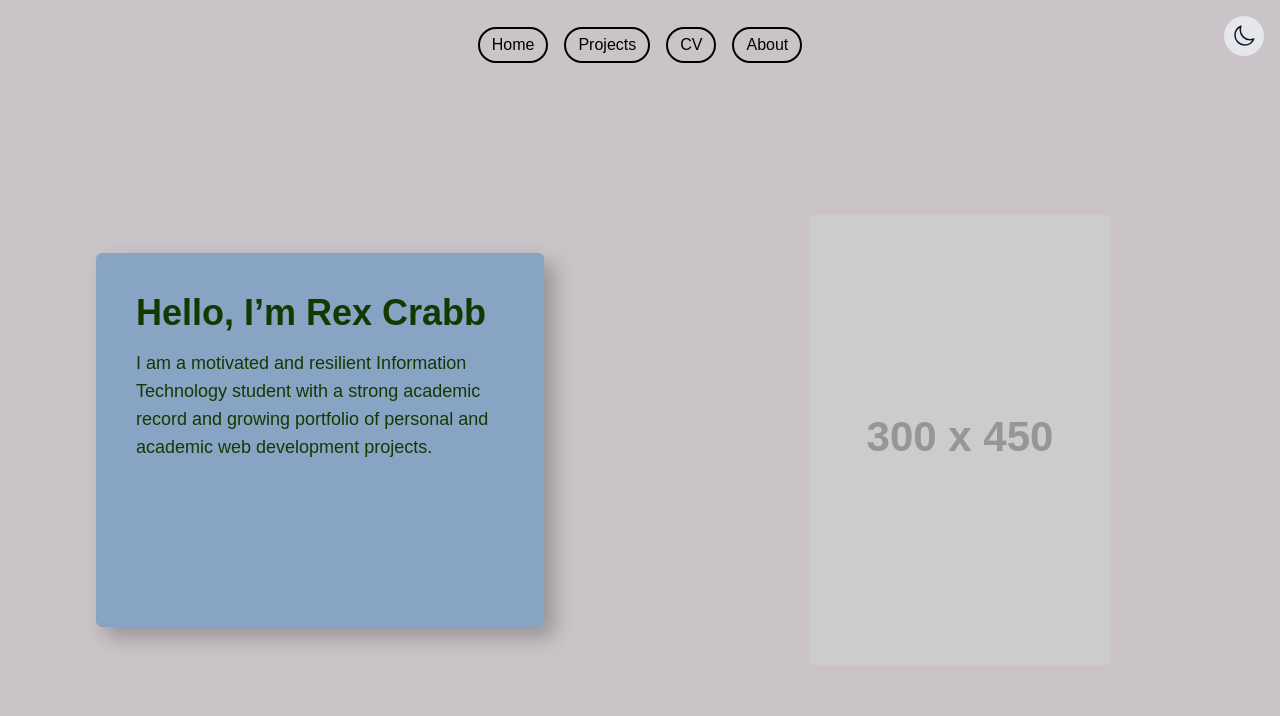
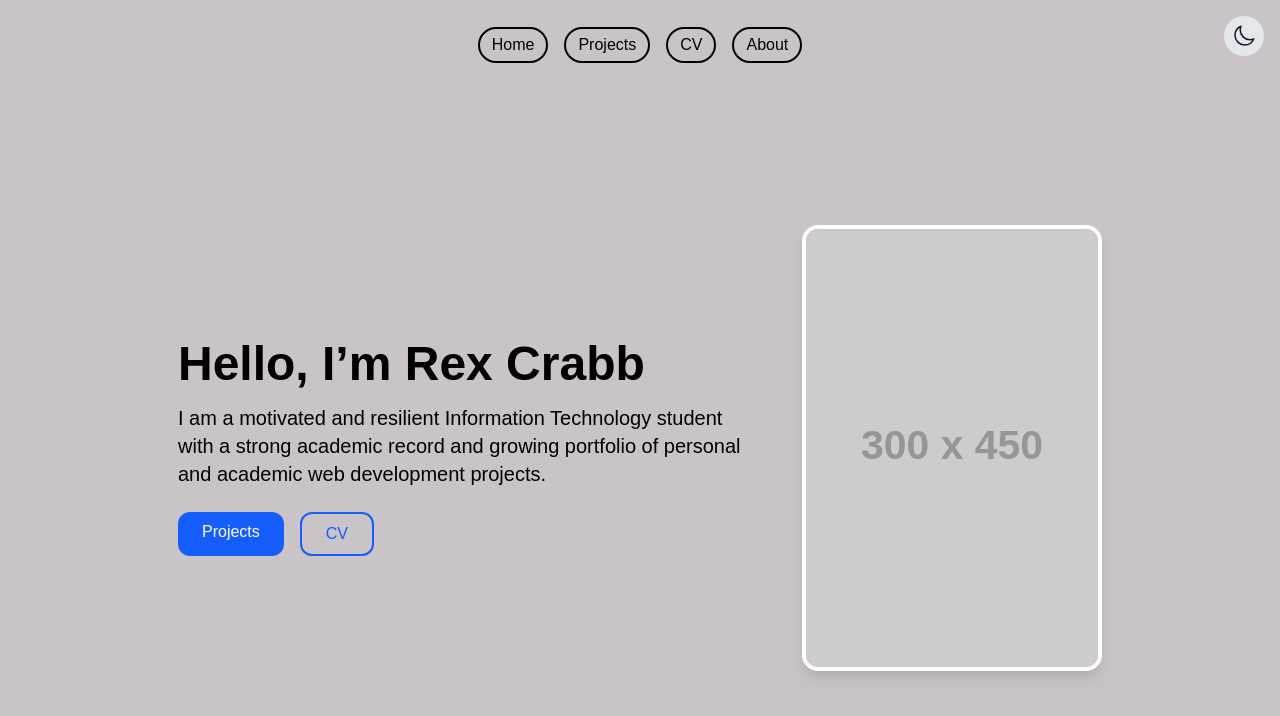
Before and after one commit to CrabbRex/my-cv-site, a Next.js app: page / in a window 1280 px wide. Shown: the top 716 px of the page. Built offline with nearby package versions, Linux system fonts and the light colour scheme.

Commit message:
Landing page basic redesign.

```diff
--- a/src/app/page.tsx
+++ b/src/app/page.tsx
@@ -4,29 +4,29 @@ import Image from 'next/image';
 
 export default function Home() {
   return (
-    <main className="flex h-screen pt-20">
+    <main className="min-h-screen pt-24 px-6 flex flex-col md:flex-row items-center justify-center gap-12 text-center md:text-left">
       {/* Left Side - Text Box */}
-      <section className="w-1/2 flex items-center justify-center bg-[var(--color-background)] p-12 overflow-auto">
-        <div className="max-w-md min-h-[60%] text-left bg-[var(--color-box)] text-[var(--color-secondary)] rounded-md p-10 [box-shadow:10px_10px_20px_rgba(0,0,0,0.25)]">
-          <h1 className="text-4xl font-bold mb-4">Hello, I’m Rex Crabb</h1>
-          <p className="text-lg">
+      <div className="max-w-xl">
+        <h1 className="text-5xl font-bold mb-4">Hello, I’m Rex Crabb</h1>
+        <p className="text-xl">
           I am a motivated and resilient Information Technology student with a strong academic record and
           growing portfolio of personal and academic web development projects.
         </p>
+        <div className="mt-6 flex flex-wrap gap-4 justify-center md:justify-start">
+          <Link href="/projects" className="bg-blue-600 text-white px-6 py-2 rounded-xl hover:bg-blue-700 transition">Projects</Link>
+          <Link href="/cv" className="border-2 border-blue-600 text-blue-600 px-6 py-2 rounded-xl hover:bg-blue-600 hover:text-white transition">CV</Link>
         </div>
-      </section>
+      </div>
 
     {/* Right Side - Photo */}
-      <section className="w-1/2 flex items-center justify-center">
       <Image
         src="https://dummyimage.com/300x450/000/fff.png"
         alt="Rex Crabb"
         width={300}
         height={450}
-          className="object-cover"
+        className="rounded-2xl shadow-lg border-4 border-white dark:border-gray-800 object-cover"
         priority
       />
-      </section>
     </main>
   );
 }
```
Lines whose indentation alone changed are shown as unchanged.
